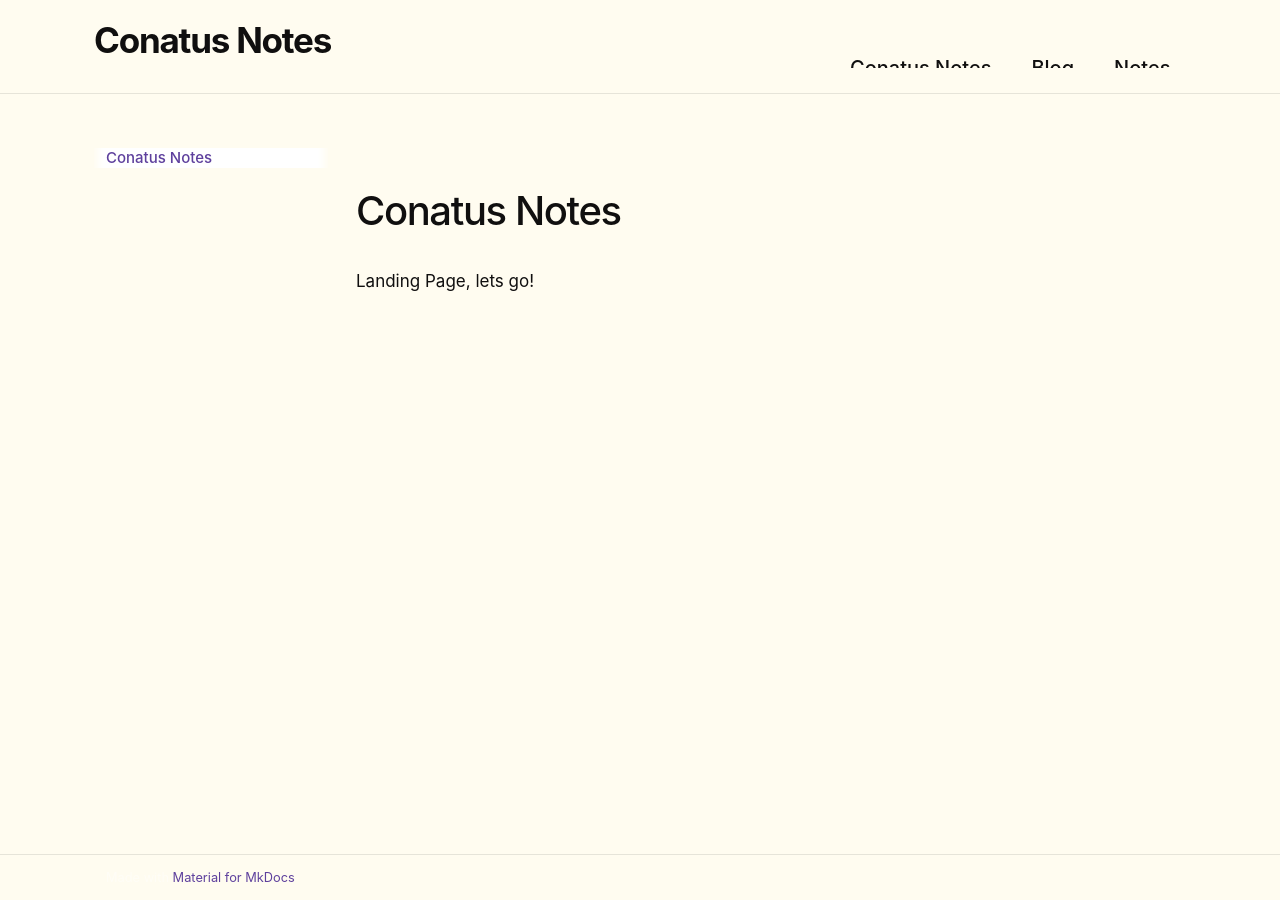
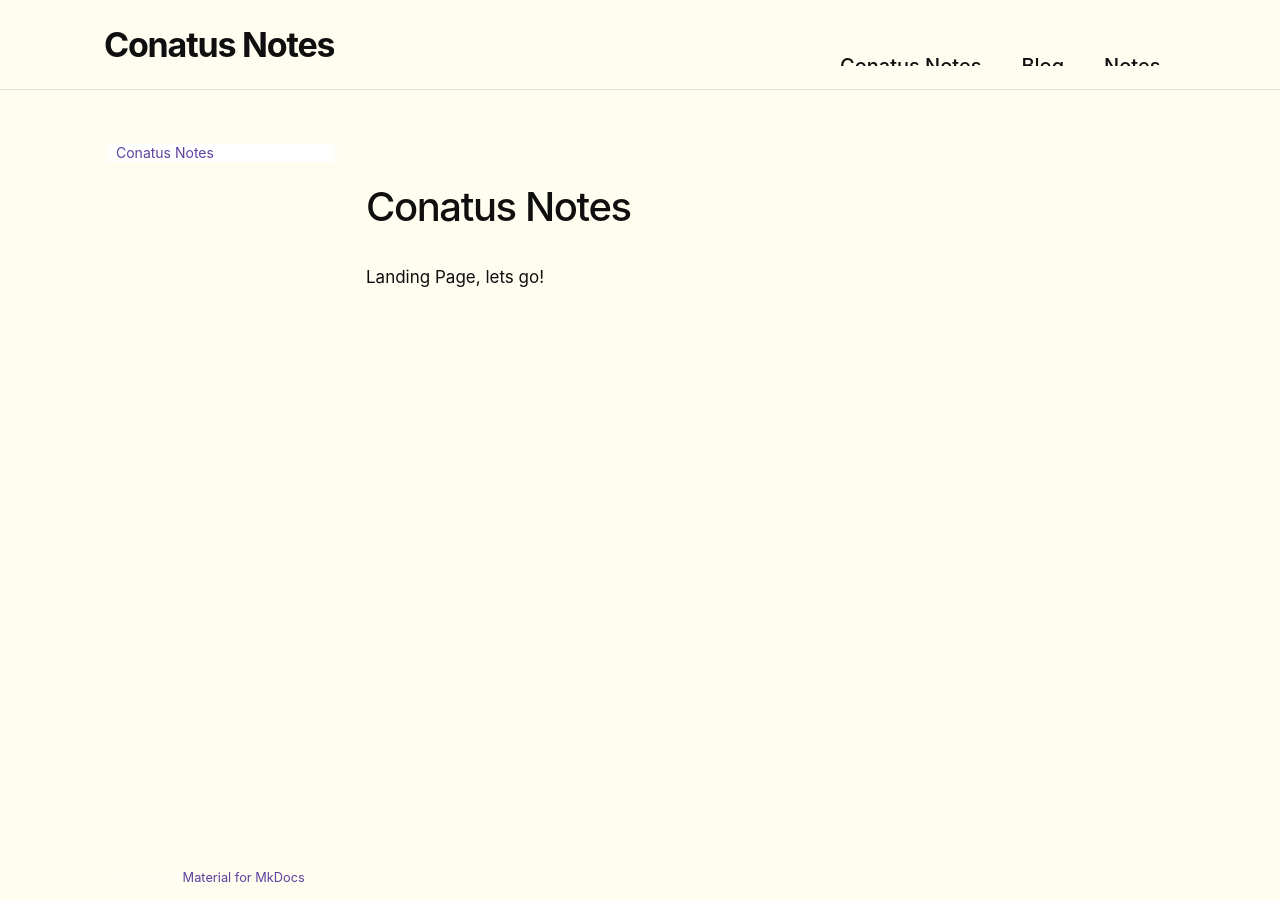
Before and after one commit to ConatusNotes/conatusnotes.github.io, an MkDocs documentation site: the page built from docs/index.md, in a window 1280 px wide. Built offline with MkDocs 1.6.1 and Material for MkDocs 9.7.7, drawn with Linux system fonts in a browser that asks for light colours.

Commit message:
Refactor CSS for improved layout and responsiveness
Removed unused CSS variables and adjusted styles for header, tabs, and content. Updated media queries for better responsiveness.

```diff
--- a/docs/stylesheets/site.css
+++ b/docs/stylesheets/site.css
@@ -4,14 +4,12 @@
 
   --ink: #100f0f;
   --muted: #6f6e69;
-  --faint: #878580;
   --border: #e6e4d9;
 
   --purple: #5e409d;
   --purple-hover: #735eb5;
 
   --orange: #bc5215;
-  --orange-light: #da702c;
 
   --md-default-bg-color: var(--paper);
   --md-default-fg-color: var(--ink);
@@ -42,7 +40,7 @@ body {
 }
 
 .md-grid {
-  max-width: 1100px;
+  max-width: 1080px;
 }
 
 
@@ -51,21 +49,21 @@ body {
    ========================================================= */
 
 .md-header {
-  height: 4.7rem;
+  height: 4.5rem;
 
   background: var(--paper) !important;
   color: var(--ink) !important;
 
+  border-bottom: 1px solid var(--border);
   box-shadow: none !important;
-  border-bottom: 1px solid var(--border);
 
   position: relative;
   z-index: 10;
 }
 
 .md-header__inner {
-  height: 4.7rem;
-  max-width: 1100px;
+  max-width: 1080px;
+  height: 4.5rem;
 
   display: flex;
   align-items: center;
@@ -83,19 +81,14 @@ body {
 
 .md-header__title {
   margin-left: 0 !important;
-  padding-left: 0 !important;
 
   color: var(--ink) !important;
 
-  font-size: 1.75rem !important;
+  font-size: 1.7rem !important;
   font-weight: 500;
 
   letter-spacing: -0.035em;
-  line-height: 1;
 }
-
-
-/* make sure Material title internals inherit */
 
 .md-header__topic,
 .md-header__ellipsis {
@@ -104,7 +97,7 @@ body {
 }
 
 
-/* remove docs-like clutter */
+/* remove search/source clutter */
 
 .md-search,
 .md-header__source {
@@ -113,28 +106,27 @@ body {
 
 
 /* =========================================================
-   TABS — RIGHT SIDE OF SAME HEADER ROW
+   NAVIGATION TABS
+   title left / navigation right
    ========================================================= */
 
 /*
-   MkDocs Material structure is:
-
-   .md-tabs
-       .md-grid
-           .md-tabs__list
-
-   We position the whole tab navigation over the header,
-   then align the actual list to the right.
+   Force Material's tabs to stay visible on normal
+   laptop-sized windows instead of disappearing below 1220px.
 */
 
+@media screen and (min-width: 801px) {
+
   .md-tabs {
+    display: block !important;
+
     position: absolute !important;
 
     top: 0 !important;
     left: 0 !important;
 
     width: 100% !important;
-  height: 4.7rem !important;
+    height: 4.5rem !important;
 
     margin: 0 !important;
 
@@ -149,18 +141,17 @@ body {
   }
 
 
-/* actual Material tabs container */
+  /* Material's actual inner tabs container */
 
   .md-tabs > .md-grid {
-  max-width: 1100px !important;
-  height: 4.7rem !important;
+    max-width: 1080px !important;
+    height: 4.5rem !important;
 
     display: flex !important;
     align-items: center !important;
     justify-content: flex-end !important;
 
-  margin-left: auto !important;
-  margin-right: auto !important;
+    margin: 0 auto !important;
 
     padding-left: 1rem;
     padding-right: 1rem;
@@ -188,8 +179,6 @@ body {
   }
 
 
-/* individual tab */
-
   .md-tabs__item {
     height: auto !important;
 
@@ -198,20 +187,16 @@ body {
   }
 
 
-/* tab text */
-
   .md-tabs__link {
     position: relative;
 
     margin: 0 !important;
-  padding: 0.45rem 0 !important;
+    padding: 0.4rem 0 !important;
 
     color: var(--ink) !important;
 
     font-size: 1rem !important;
     font-weight: 450;
-
-  line-height: 1.2;
 
     opacity: 1 !important;
 
@@ -219,22 +204,18 @@ body {
   }
 
 
-/* hover = purple */
-
   .md-tabs__link:hover {
     color: var(--purple) !important;
   }
 
 
-/* active tab */
-
   .md-tabs__item--active .md-tabs__link {
     color: var(--ink) !important;
-  font-weight: 520;
+    font-weight: 500;
   }
 
 
-/* active = orange underline */
+  /* orange line below active section */
 
   .md-tabs__item--active .md-tabs__link::after {
     content: "";
@@ -249,10 +230,11 @@ body {
 
     background: var(--orange);
   }
+}
 
 
 /* =========================================================
-   MAIN CONTENT
+   CONTENT
    ========================================================= */
 
 .md-content {
@@ -260,7 +242,7 @@ body {
 }
 
 .md-content__inner {
-  max-width: 760px;
+  max-width: 740px;
 
   margin-left: auto;
   margin-right: auto;
@@ -300,16 +282,13 @@ body {
 
   color: var(--ink);
 
-  font-size: 1.48rem;
+  font-size: 1.45rem;
   font-weight: 520;
 
   letter-spacing: -0.02em;
-  line-height: 1.25;
 }
 
 .md-typeset h3 {
-  margin-top: 2rem;
-
   color: var(--ink);
 
   font-size: 1.15rem;
@@ -327,7 +306,7 @@ body {
 
   background: transparent !important;
 
-  border: none !important;
+  border: 0 !important;
   border-radius: 0 !important;
 
   box-shadow: none !important;
@@ -348,34 +327,12 @@ body {
 }
 
 
-/* aggressively remove Material backgrounds around links */
+/* kill Material backgrounds around index links */
 
 .md-typeset p > a,
-.md-typeset li > a,
-.md-typeset h1 > a,
-.md-typeset h2 > a,
-.md-typeset h3 > a {
+.md-typeset li > a {
   background: transparent !important;
-
-  border: 0 !important;
-
   box-shadow: none !important;
-
-  padding: 0 !important;
-}
-
-
-/* =========================================================
-   LISTS
-   ========================================================= */
-
-.md-typeset ul,
-.md-typeset ol {
-  padding-left: 1.25rem;
-}
-
-.md-typeset li {
-  margin-bottom: 0.3rem;
 }
 
 
@@ -392,7 +349,7 @@ body {
 
 
 /* =========================================================
-   BLOCKQUOTES
+   BLOCKQUOTE
    ========================================================= */
 
 .md-typeset blockquote {
@@ -416,8 +373,6 @@ body {
   background: var(--paper-2);
 
   border-radius: 2px;
-
-  padding: 0.08em 0.3em;
 }
 
 .md-typeset pre {
@@ -435,47 +390,22 @@ body {
 
 
 /* =========================================================
-   TABLES
-   ========================================================= */
-
-.md-typeset table:not([class]) {
-  background: transparent;
-
-  border: 1px solid var(--border);
-
-  box-shadow: none;
-}
-
-.md-typeset table:not([class]) th {
-  color: var(--ink);
-
-  background: var(--paper-2);
-}
-
-
-/* =========================================================
    IMAGES
    ========================================================= */
 
 .md-typeset img {
   border-radius: 0;
-
   box-shadow: none;
 }
 
 
 /* =========================================================
-   HR
+   RULES / SELECTION
    ========================================================= */
 
 .md-typeset hr {
   border-bottom: 1px solid var(--border);
 }
-
-
-/* =========================================================
-   TEXT SELECTION
-   ========================================================= */
 
 ::selection {
   background: rgba(218, 112, 44, 0.22);
@@ -483,25 +413,16 @@ body {
 
 
 /* =========================================================
-   SIDE NAVIGATION
+   SIDEBAR
    ========================================================= */
-
-.md-nav {
-  font-size: 0.75rem;
-}
 
 .md-nav__link {
   color: var(--muted);
 }
 
-.md-nav__link:hover {
-  color: var(--purple);
-}
-
+.md-nav__link:hover,
 .md-nav__link--active {
   color: var(--purple) !important;
-
-  font-weight: 550;
 }
 
 .md-nav__title {
@@ -514,69 +435,25 @@ body {
 
 
 /* =========================================================
-   BUTTONS
+   FOOTER
    ========================================================= */
 
-.md-button {
-  color: var(--purple) !important;
+.md-footer,
+.md-footer-meta {
+  background: var(--paper) !important;
+  color: var(--muted);
 
-  background: transparent !important;
-
-  border: 1px solid var(--border) !important;
-  border-radius: 2px !important;
-
-  box-shadow: none !important;
-}
-
-.md-button:hover {
-  color: var(--orange) !important;
-
-  border-color: var(--orange) !important;
-
-  background: transparent !important;
-}
-
-
-/* =========================================================
-   MATERIAL CLEANUP
-   ========================================================= */
-
-.md-sidebar,
-.md-content,
-.md-main,
-.md-container {
   box-shadow: none !important;
 }
 
 
 /* =========================================================
-   FOOTER
+   MOBILE
    ========================================================= */
 
-.md-footer,
-.md-footer-meta {
-  color: var(--muted);
+@media screen and (max-width: 800px) {
 
-  background: var(--paper) !important;
-
-  box-shadow: none !important;
-}
-
-.md-footer {
-  border-top: 1px solid var(--border);
-}
-
-
-/* =========================================================
-   TABLET / MOBILE
-   ========================================================= */
-
-@media screen and (max-width: 76.234375em) {
-
-  /*
-     Material switches to its hamburger navigation.
-     Hide desktop tabs entirely.
-  */
+  /* use normal Material hamburger navigation */
 
   .md-tabs {
     display: none !important;
@@ -590,11 +467,6 @@ body {
     height: 3.8rem;
   }
 
-  /*
-     Keep hamburger button on mobile.
-     Only the desktop logo is removed.
-  */
-
   .md-header__title {
     font-size: 1.4rem !important;
   }
@@ -606,31 +478,9 @@ body {
 
   .md-typeset {
     font-size: 16px;
-    line-height: 1.65;
   }
 
   .md-typeset h1 {
     font-size: 1.75rem;
   }
-
-  .md-typeset h2 {
-    font-size: 1.35rem;
 }
-}
-
-
-/* =========================================================
-   SMALL PHONE
-   ========================================================= */
-
-@media screen and (max-width: 600px) {
-
-  .md-content__inner {
-    padding-left: 0.15rem;
-    padding-right: 0.15rem;
-  }
-
-  .md-typeset h1 {
-    letter-spacing: -0.025em;
-  }
-}
```
Lines whose indentation alone changed are shown as unchanged.
